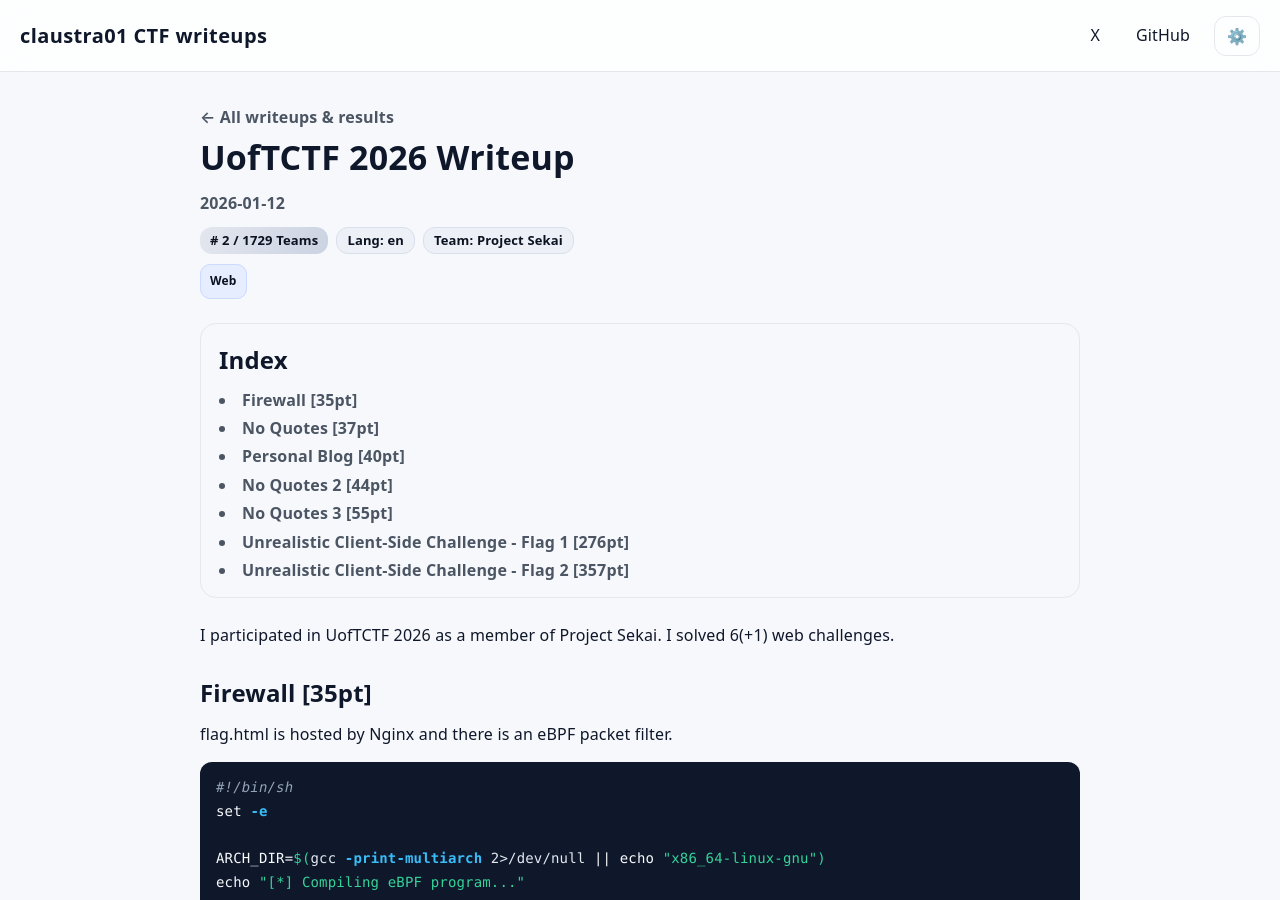
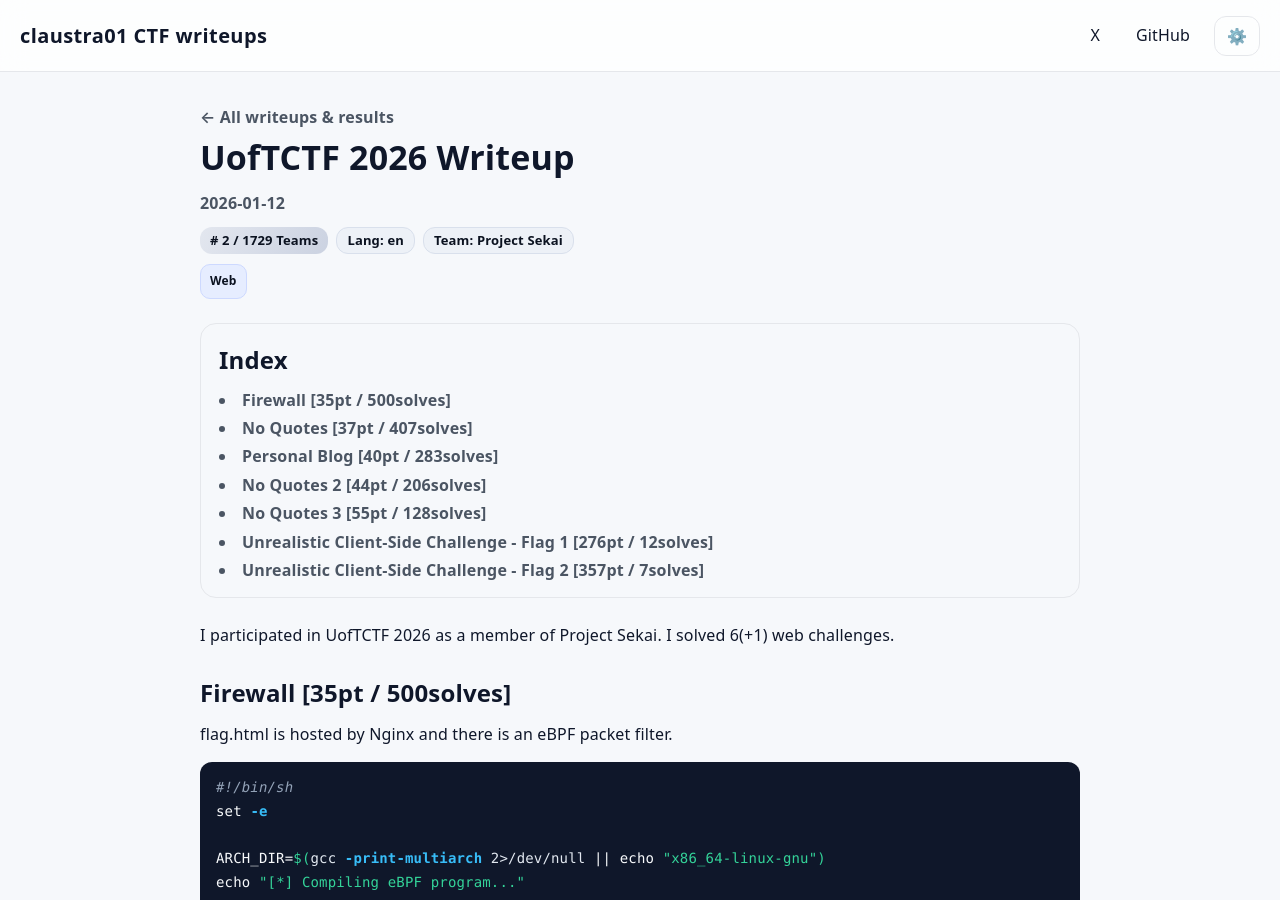
Before and after one commit to claustra01/my-ctf-writeups, a Jekyll site: the page built from _writeups/uoft_ctf_2026.md, in a window 1280 px wide and 900 px high. Built offline with Jekyll 4.4.1, drawn with Linux system fonts in a browser that asks for light colours; some of the changed text lies outside the part shown.

Commit message:
update: solve count

```diff
--- a/_writeups/uoft_ctf_2026.md
+++ b/_writeups/uoft_ctf_2026.md
@@ -12,7 +12,7 @@ tags:
 
 I participated in UofTCTF 2026 as a member of Project Sekai. I solved 6(+1) web challenges.
 
-# Firewall [35pt]
+# Firewall [35pt / 500solves]
 
 flag.html is hosted by Nginx and there is an eBPF packet filter.
 
@@ -309,7 +309,7 @@ if __name__ == "__main__":
 `uoftctf{f1rew4l1_Is_nOT_par7icu11rLy_R0bust_I_bl4m3_3bpf}`
 
 
-# No Quotes [37pt]
+# No Quotes [37pt / 407solves]
 A simple sql injection challenge. The goal is to exec `/readflag`.
 
 username and password are injectable.
@@ -411,7 +411,7 @@ if __name__ == "__main__":
 `uoftctf{w0w_y0u_5UcC355FU1Ly_Esc4p3d_7h3_57R1nG!}`
 
 
-# Personal Blog [40pt]
+# Personal Blog [40pt / 283solves]
 A simple note app. The goal is steal admin bot session and access to /flag.
 
 In editor page, draft content is unescaped.
@@ -669,7 +669,7 @@ if __name__ == "__main__":
 `uoftctf{533M5_l1k3_17_W4snt_50_p3r50n41...}`
 
 
-# No Quotes 2 [44pt]
+# No Quotes 2 [44pt / 206solves]
 3rd solve🥉
 
 Double check filter is added to `No Quotes` challenge.
@@ -753,7 +753,7 @@ if __name__ == "__main__":
 `uoftctf{d1d_y0u_wR173_4_pr0P3r_qU1n3_0r_u53_INFORMATION_SCHEMA???}`
 
 
-# No Quotes 3 [55pt]
+# No Quotes 3 [55pt / 128solves]
 **1st blood🩸**
 
 The waf blocks also period.
@@ -875,7 +875,7 @@ if __name__ == "__main__":
 `uoftctf{r3cuR510n_7h30R3M_m0M3n7}`
 
 
-# Unrealistic Client-Side Challenge - Flag 1 [276pt]
+# Unrealistic Client-Side Challenge - Flag 1 [276pt / 12solves]
 3rd solve🥉
 
 the flag1 is in jwt token from `/flag`. To get flag, need session and `_is_loopback`.
@@ -1028,7 +1028,7 @@ the session is jwt token, so I can get the flag by base64 decode.
 `uoftctf{h4v3_y0ur53lf_4_s4ndw1ch}`
 
 
-# Unrealistic Client-Side Challenge - Flag 2 [357pt]
+# Unrealistic Client-Side Challenge - Flag 2 [357pt / 7solves]
 This challenge solved by my teammate, I upsolved.
 
 The flag2 is in response from /motd, hosted on port 5001.
```
